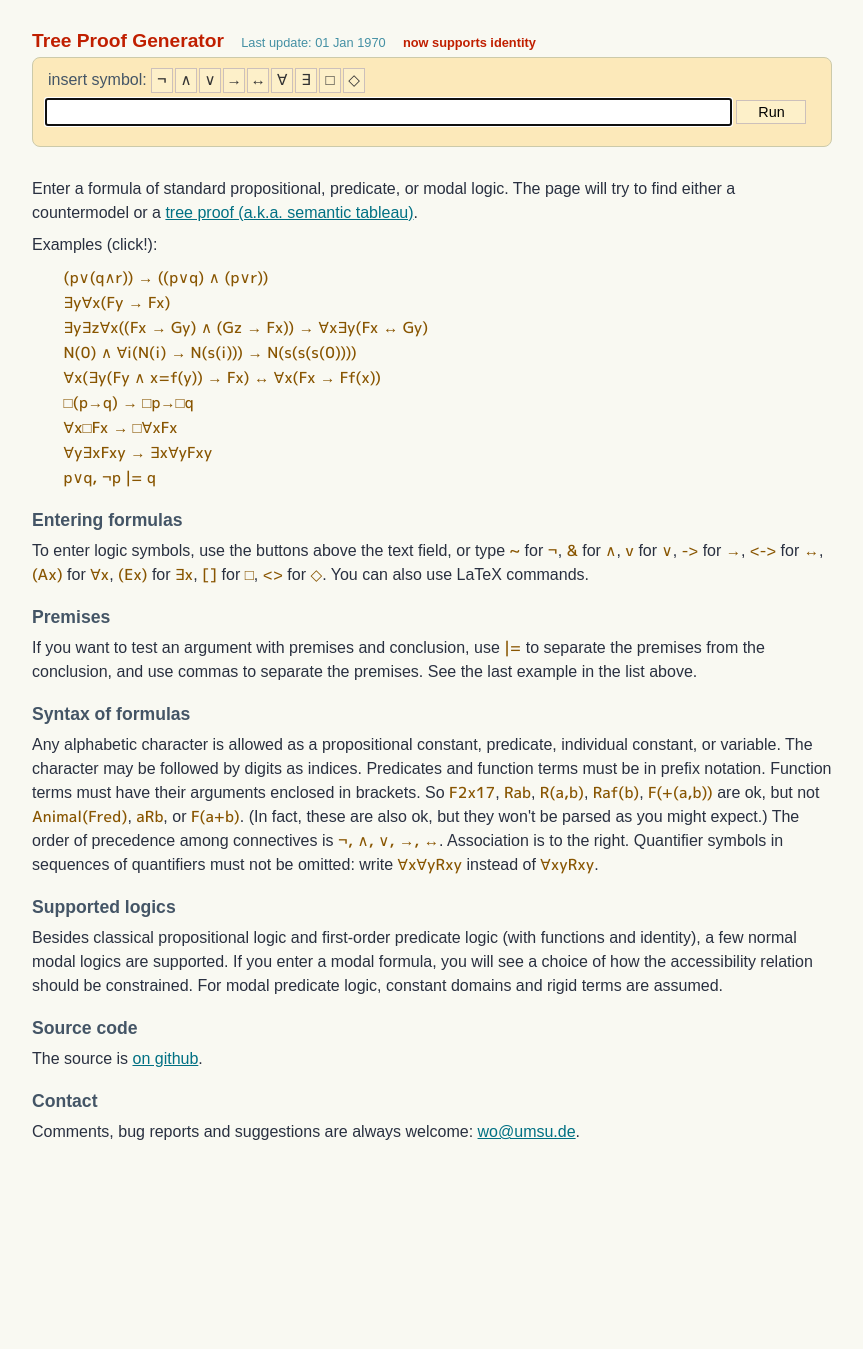
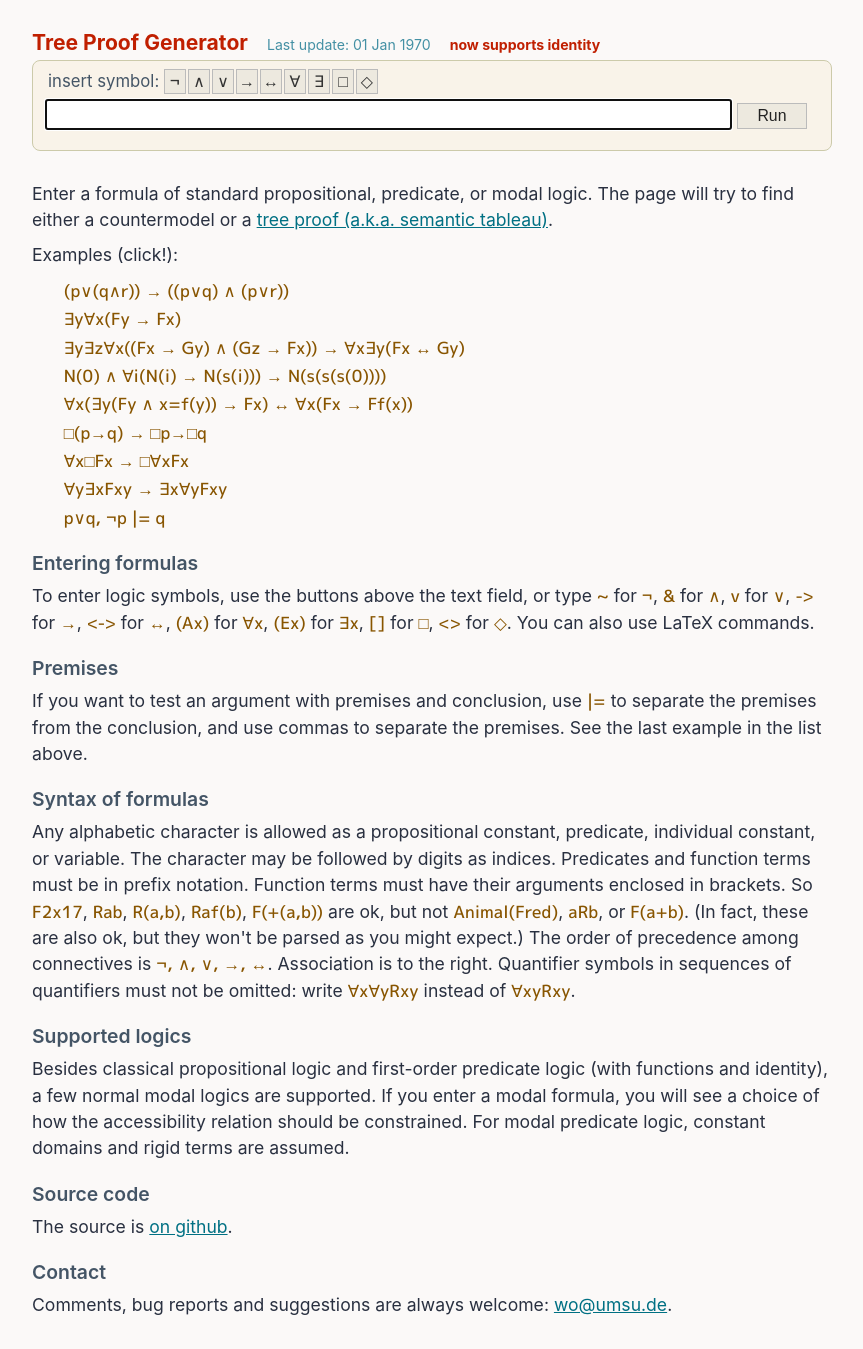
Before and after one commit to wo/tpg, a PHP site: page / in a window 1280 px wide. Shown: the whole page, without its empty margins (208-1071 px from the left). Before the commit the page ends 1140 px from the top, so only its background shows below. Run offline with PHP 8.4, Linux system fonts and the light colour scheme.

Commit message:
change style

```diff
--- a/style.css
+++ b/style.css
@@ -1,4 +1,4 @@
-body { background:#F2F0DF66; color:#293040; font-family:Arial,sans-serif; font-weight:500; margin:0; padding:0;}
+body { background:#F6F2EF66; color:#293040; font-family:-apple-system, BlinkMacSystemFont, "Segoe UI", Roboto, Helvetica, Arial, sans-serif; font-size:1.1em; margin:0; padding:0; }
 a { color:#007083; }
 #main { margin: auto; max-width:800px; }
 .formula { font-family:'M Plus 1p',sans-serif; font-weight:500; font-size:0.95em; color:#334455; text-decoration:none; }
@@ -9,14 +9,14 @@ a { color:#007083; }
 #githublink { text-decoration:none; font-size:.8em; color:#4490a4; padding-left:1em; }
 #helplink { float:right; margin-top:0.3em; text-decoration:none; font-size:.9em; font-weight:bold; }
 
-#inputForm { background:#fce9ba; color:#000; margin:5px 0; padding:10px 10px 10px 12px; border:1px solid #cccaaa; border-radius:8px; }
-#symbolButtonRow { margin:0 0 5px 3px; font-size:1em; color:#456; }
+#inputForm { background:#f9f3e9; color:#000; margin:5px 0; padding:10px 10px 10px 12px; border:1px solid #cccaaa; border-radius:8px; }
+#symbolButtonRow { margin: -2px 0 5px 3px; color:#456; font-size:0.95em; }
 #symbolButtons { display:inline-block; }
 #symbolButtons .formula { color:#444; }
 #accessibilityRow { margin: 10px 0 0 3px; color:#234; }
 #proveButton { width:70px; font-size:0.9em; padding:3px; }
 #flaField { width:calc(100% - 97px); }
-.button { background:#fdf0c9; ; color:#000; border:1px solid #ccc0bb; cursor:default; }
+.button { background:#ede9df; color:#222; border:1px solid #bbb; cursor:default; }
 .symbutton { display:inline-block; width:18px; height:18px; color:#333!important; padding:0px 1px 5px 1px; margin-right:2px; text-align:center; }
 #accessibilitySpan { display:none; font-size:0.9em; }
 #accessibilityRow input[type=checkbox] { vertical-align: middle; position: relative; bottom: .08em; margin:0 0px 0 5px; }
```
